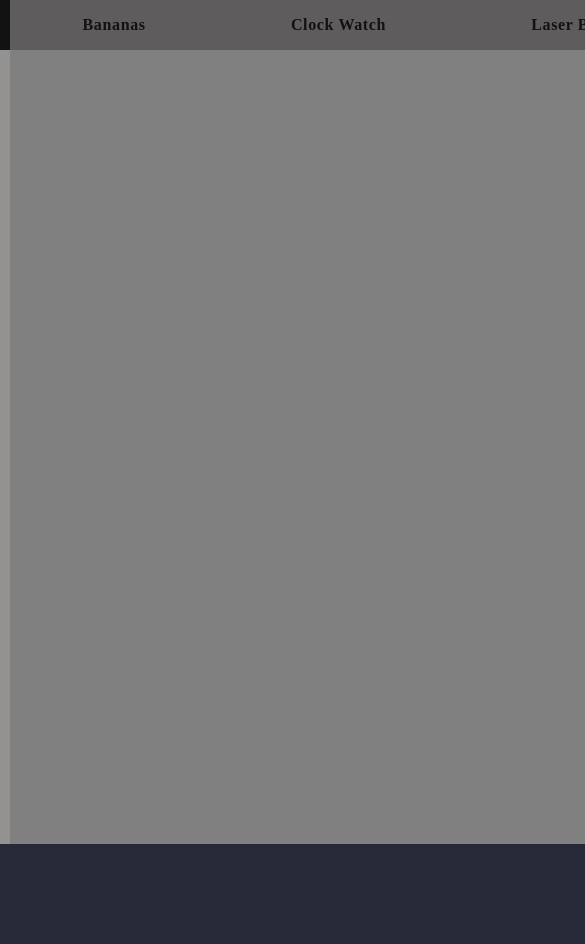
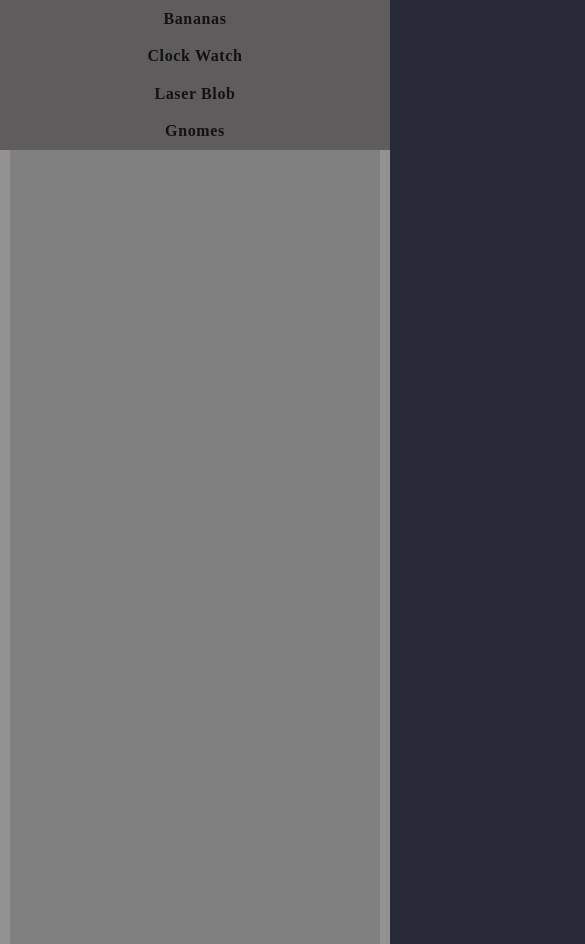
Before and after one commit to Margulis162/mdn_css_links, a plain HTML site: page index.html in a window 390 px wide. Shown: the top 944 px of the page, 585 px wide, since content can reach past the window. Before the commit the page ends 844 px from the top, so only its background shows below. Drawn offline with Linux system fonts and the light colour scheme.

Commit message:
a media query for smaller screens

```diff
--- a/style.css
+++ b/style.css
@@ -21,7 +21,7 @@ body{
 
 
 .menu{
-    inline-size: 900px;
+    inline-size: inherit;
     block-size:50px;
     background-color: rgb(95, 92, 93);
     border-inline: 10px solid rgb(19, 18, 18);
@@ -29,7 +29,7 @@ body{
 }
 
 .article{
-    inline-size: 900px;
+    inline-size: inherit;
     background-color: grey;
     border-inline: 10px solid rgb(148, 145, 145);
     block-size:calc(100vh - 50px);
@@ -78,3 +78,20 @@ a:hover{
 a:active{
  background: grey;
 }
+
+@media  (max-width: 900px){
+    div.menu ul{
+        flex-direction:column;
+
+    }
+
+    .container .menu{
+        block-size:150px;
+        border:none;
+
+    }
+
+    .container{
+        inline-size:100vw;
+    }
+}
```
